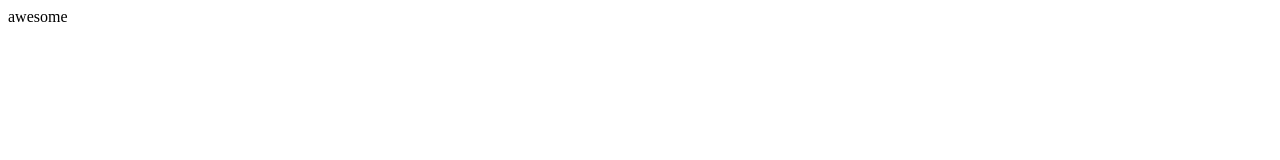
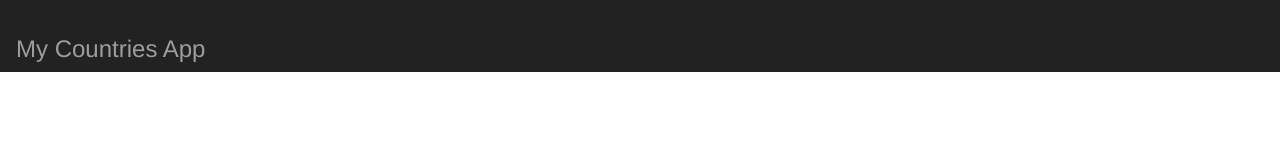
Before and after one commit to Mehak-Rizvi/InteriorDesignApp, a plain HTML site: page index.html in a window 1280 px wide. Drawn offline with nearby package versions, Linux system fonts and the light colour scheme.

Commit message:
added a navigation bar

```diff
--- a/index.html
+++ b/index.html
@@ -1 +1,22 @@
-<div>awesome</div>
+<html>
+    <head>
+            <title>Countries App</title>
+            <meta charset="utf-8">
+            <meta name="viewport" content="width=device-width, initial-scale=1">
+            <link rel="stylesheet" href="https://maxcdn.bootstrapcdn.com/bootstrap/3.4.1/css/bootstrap.min.css">
+            <script src="https://ajax.googleapis.com/ajax/libs/jquery/3.4.1/jquery.min.js"></script>
+            <script src="https://maxcdn.bootstrapcdn.com/bootstrap/3.4.1/js/bootstrap.min.js"></script>
+
+    </head>
+    <body>
+        <nav class="nav navbar-inverse">
+            <div class="containeer-fluid">
+                <div class="navbar header">
+                    <a class= "navbar-brand" href="#"><h3>My Countries App</h3></a>
+
+                </div>
+            </div>
+        </nav>
+
+    </body>
+</html>
```
